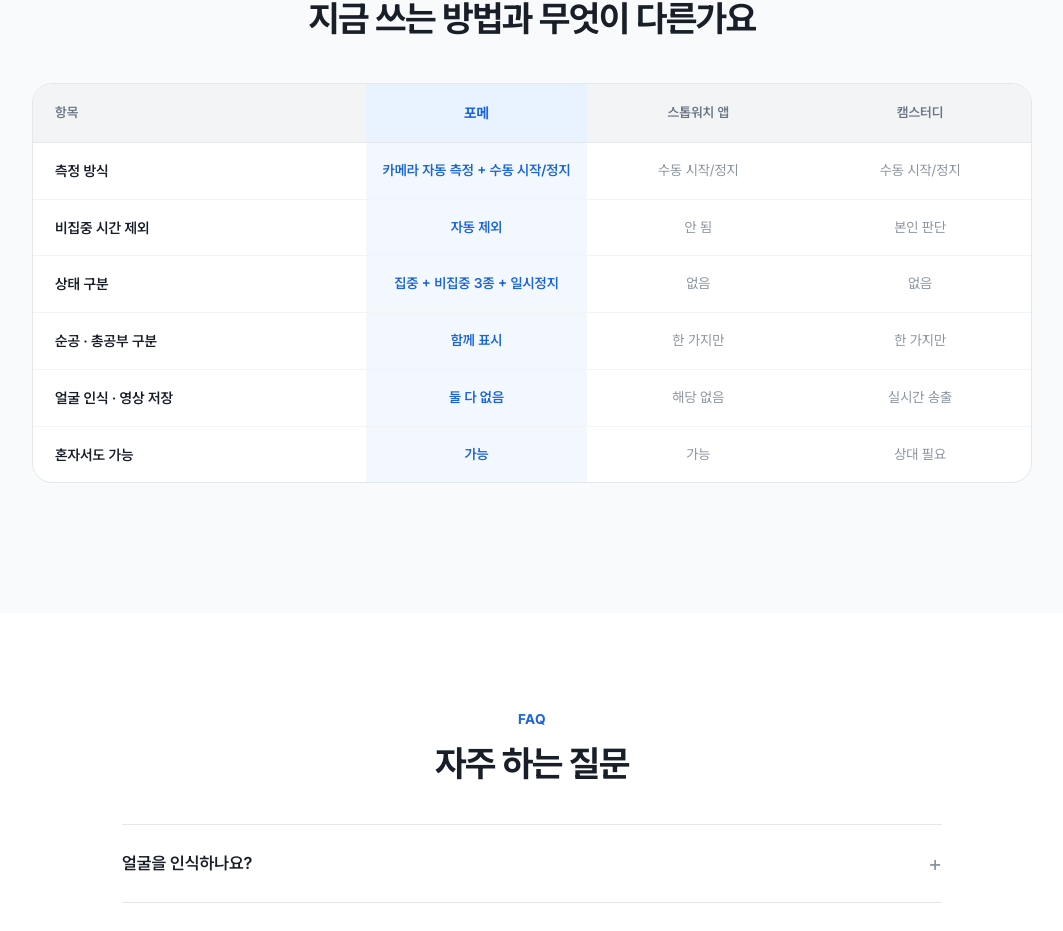
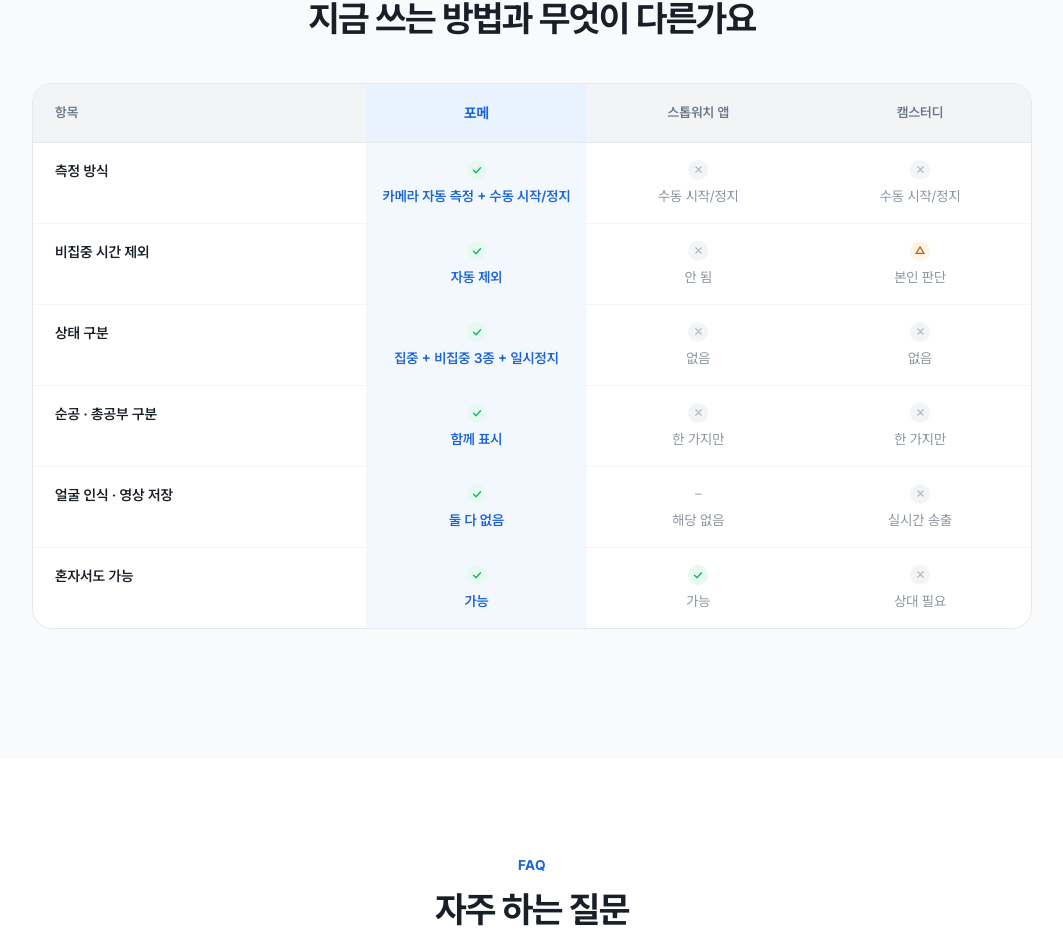
Before and after one commit to breathless-youth/pages-nextjs, a Next.js app: page / in a window 1280 px wide. Shown: the part 5256-6187 px from the top of the page, without its empty margins (108-1171 px from the left). Built offline with nearby package versions, Linux system fonts and the light colour scheme.

Commit message:
feat: 비교 테이블에 O/X/△ 상태 마크 추가
포메 vs 경쟁 앱 항목별 우위를 한눈에 볼 수 있도록 각 셀에 상태 아이콘(체크/X/△/–)을 표시

```diff
--- a/app/page.tsx
+++ b/app/page.tsx
@@ -189,16 +189,41 @@
 const COMPARISON = [
   {
     k: "측정 방식",
-    a: "카메라 자동 측정 + 수동 시작/정지",
-    b: "수동 시작/정지",
-    c: "수동 시작/정지",
+    a: { text: "카메라 자동 측정 + 수동 시작/정지", status: "good" },
+    b: { text: "수동 시작/정지", status: "bad" },
+    c: { text: "수동 시작/정지", status: "bad" },
   },
-  { k: "비집중 시간 제외", a: "자동 제외", b: "안 됨", c: "본인 판단" },
-  { k: "상태 구분", a: "집중 + 비집중 3종 + 일시정지", b: "없음", c: "없음" },
-  { k: "순공 · 총공부 구분", a: "함께 표시", b: "한 가지만", c: "한 가지만" },
-  { k: "얼굴 인식 · 영상 저장", a: "둘 다 없음", b: "해당 없음", c: "실시간 송출" },
-  { k: "혼자서도 가능", a: "가능", b: "가능", c: "상대 필요" },
-];
+  {
+    k: "비집중 시간 제외",
+    a: { text: "자동 제외", status: "good" },
+    b: { text: "안 됨", status: "bad" },
+    c: { text: "본인 판단", status: "partial" },
+  },
+  {
+    k: "상태 구분",
+    a: { text: "집중 + 비집중 3종 + 일시정지", status: "good" },
+    b: { text: "없음", status: "bad" },
+    c: { text: "없음", status: "bad" },
+  },
+  {
+    k: "순공 · 총공부 구분",
+    a: { text: "함께 표시", status: "good" },
+    b: { text: "한 가지만", status: "bad" },
+    c: { text: "한 가지만", status: "bad" },
+  },
+  {
+    k: "얼굴 인식 · 영상 저장",
+    a: { text: "둘 다 없음", status: "good" },
+    b: { text: "해당 없음", status: "neutral" },
+    c: { text: "실시간 송출", status: "bad" },
+  },
+  {
+    k: "혼자서도 가능",
+    a: { text: "가능", status: "good" },
+    b: { text: "가능", status: "good" },
+    c: { text: "상대 필요", status: "bad" },
+  },
+] as const;
 
 const FAQS = [
   {
@@ -247,6 +272,61 @@
         strokeLinejoin="round"
       />
     </svg>
+  );
+}
+
+function XIcon({
+  color,
+  size = 15,
+  strokeWidth = 2.6,
+}: {
+  color: string;
+  size?: number;
+  strokeWidth?: number;
+}) {
+  return (
+    <svg width={size} height={size} viewBox="0 0 24 24" aria-hidden="true">
+      <path
+        d="M6 6l12 12M18 6 6 18"
+        fill="none"
+        stroke={color}
+        strokeWidth={strokeWidth}
+        strokeLinecap="round"
+      />
+    </svg>
+  );
+}
+
+function ComparisonMark({
+  status,
+}: {
+  status: "good" | "bad" | "partial" | "neutral";
+}) {
+  if (status === "good") {
+    return (
+      <span className="flex h-5 w-5 items-center justify-center rounded-full bg-[#E7F9F0]">
+        <CheckIcon color="#12B76A" size={12} strokeWidth={2.8} />
+      </span>
+    );
+  }
+  if (status === "bad") {
+    return (
+      <span className="flex h-5 w-5 items-center justify-center rounded-full bg-[#F2F4F6]">
+        <XIcon color="#B0B8C1" size={11} strokeWidth={2.4} />
+      </span>
+    );
+  }
+  if (status === "partial") {
+    return (
+      <span className="flex h-5 w-5 items-center justify-center rounded-full bg-[#FFF4E5] text-[11px] font-bold text-[#B36100]">
+        △
+      </span>
+    );
+  }
+  return (
+    <span className="flex h-5 w-5 items-center justify-center text-[13px] font-semibold text-[#B0B8C1]">
+      –
+    </span>
   );
 }
 
@@ -849,14 +929,17 @@
                   <span className="px-4 py-[17px] text-[14.5px] font-semibold text-[#191F28] md:px-[22px]">
                     {row.k}
                   </span>
-                  <span className="bg-[#F3F8FE] px-3.5 py-[17px] text-center text-sm font-semibold text-[#1B64DA]">
-                    {row.a}
+                  <span className="flex flex-col items-center justify-center gap-1.5 bg-[#F3F8FE] px-3.5 py-[17px] text-center text-sm font-semibold text-[#1B64DA]">
+                    <ComparisonMark status={row.a.status} />
+                    {row.a.text}
                   </span>
-                  <span className="px-3.5 py-[17px] text-center text-sm text-[#8B95A1]">
-                    {row.b}
+                  <span className="flex flex-col items-center justify-center gap-1.5 px-3.5 py-[17px] text-center text-sm text-[#8B95A1]">
+                    <ComparisonMark status={row.b.status} />
+                    {row.b.text}
                   </span>
-                  <span className="px-3.5 py-[17px] text-center text-sm text-[#8B95A1]">
-                    {row.c}
+                  <span className="flex flex-col items-center justify-center gap-1.5 px-3.5 py-[17px] text-center text-sm text-[#8B95A1]">
+                    <ComparisonMark status={row.c.status} />
+                    {row.c.text}
                   </span>
                 </div>
               ))}
```
